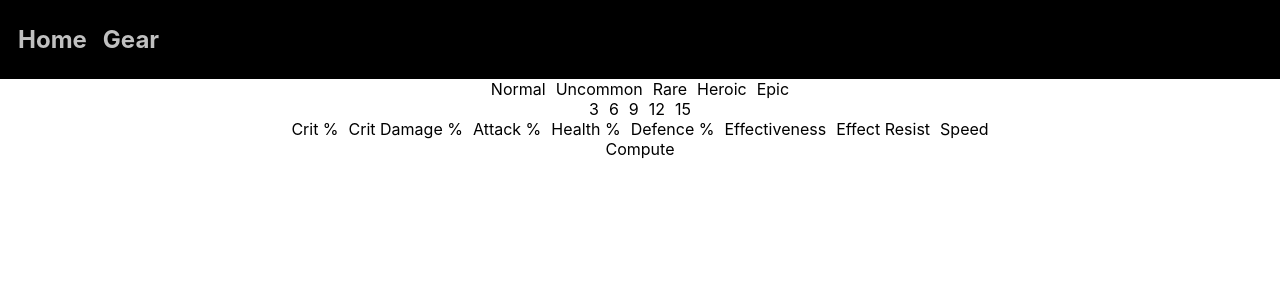
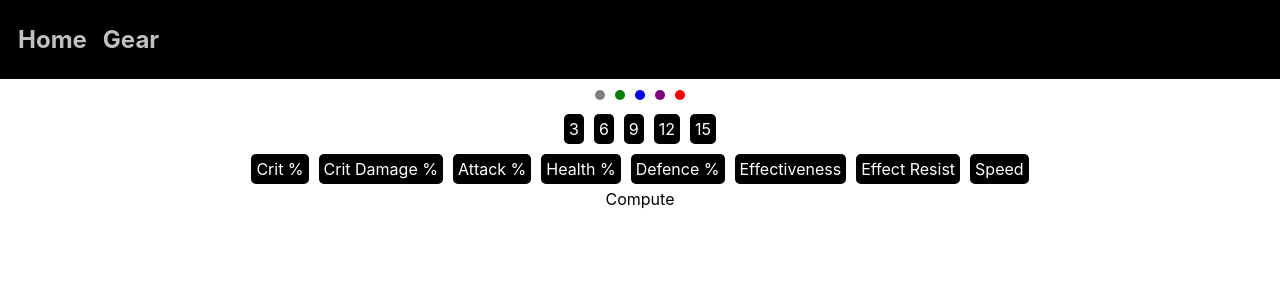
Before and after one commit to Cameronl14320/epic7-rebuilt, a Next.js app: page /gear in a window 1280 px wide. Shown: the top 300 px of the page. Built offline with nearby package versions, Linux system fonts and the light colour scheme.

Commit message:
added styling to buttons

```diff
--- a/components/gear/enhanceSelect.tsx
+++ b/components/gear/enhanceSelect.tsx
@@ -1,12 +1,18 @@
 import GearSettings from '../../objects/GearSettings'
 import { Box } from 'rebass'
 import settings from '../../data/settings'
+import { Button, Color } from '../../styles/theme'
 
 const maxEnhance = settings.maxEnhance;
 
 const enhanceStyle = {
-    display: 'inline',
-    mx: '5px',
+    display: 'inline-flex',
+    textAlign: 'center',
+    mx: Button.margin,
+    padding: Button.padding,
+    borderRadius: Button.borderRadius,
+    background: Color.theme.primary,
+    color: Color.theme.secondary,
 }
 
 export default function enhanceSelect(props : {settings : GearSettings}) {
--- a/components/gear/raritySelect.tsx
+++ b/components/gear/raritySelect.tsx
@@ -2,12 +2,17 @@ import GearSettings from '../../objects/GearSettings'
 import { Box } from 'rebass'
 import settings from '../../data/settings'
 import { RarityArray } from '../../objects/RarityArray'
+import { Button, Color } from '../../styles/theme'
 
 const maxRarity = settings.maxRarity;
 
 const rarityStyle = {
-    display: 'inline',
-    mx: '5px',
+    display: 'inline-flex',
+    textAlign: 'center',
+    mx: Button.margin,
+    padding: Button.padding,
+    borderRadius: Button.borderRadius,
+    color: Color.theme.secondary,
 }
 
 export default function raritySelect(props : {settings : GearSettings}) {
@@ -15,9 +20,9 @@ export default function raritySelect(props : {settings : GearSettings}) {
 
     var rarityButtons = [];
     for (let n = 0; n < maxRarity; n++) {
+        let color : string = RarityArray[n].color;
         rarityButtons.push(
-            <Box key={"rarity-select-button-" + n} sx={rarityStyle}>
-                {RarityArray[n]}
+            <Box key={"rarity-select-button-" + n} sx={rarityStyle} style={{background: color}}>
             </Box>
         )
     }
--- a/components/gear/substatSelect.tsx
+++ b/components/gear/substatSelect.tsx
@@ -1,10 +1,17 @@
 import GearSelection from '../../objects/GearSelection'
 import { SubArray, SubStat } from '../../objects/SubStat'
 import { Box } from 'rebass'
+import { Button, Color } from '../../styles/theme'
+
 
 const subSelectStyle = {
-    display: 'inline',
-    mx: '5px',
+    display: 'inline-flex',
+    textAlign: 'center',
+    mx: Button.margin,
+    padding: Button.padding,
+    borderRadius: Button.borderRadius,
+    background: Color.theme.primary,
+    color: Color.theme.secondary,
 }
 
 export default function substatSelect(props : {selection : GearSelection}) {
@@ -19,7 +26,6 @@ export default function substatSelect(props : {selection : GearSelection}) {
         )
     }
 
-
     return (
         <>
             {subSelectButtons}
--- a/components/header.tsx
+++ b/components/header.tsx
@@ -1,12 +1,12 @@
 import React from 'react'
 import { Box } from 'rebass'
 import Link from 'next/link'
-import colors from '../styles/colors'
+import { Color } from '../styles/theme'
 
 const headerStyle = {
     header: {
-        background: colors.theme.primary,
-        color: colors.theme.secondarybeta,
+        background: Color.theme.primary,
+        color: Color.theme.secondarybeta,
         padding: '20px 0px 20px 10px',
     },
     header_layout: {
@@ -16,7 +16,7 @@ const headerStyle = {
         py: '5px',
     },
     header_buttons: {
-        background: colors.theme.primary,
+        background: Color.theme.primary,
         margin: [1, 2],
         fontSize: [2, 3, 4],
         display: 'inline',
@@ -25,7 +25,7 @@ const headerStyle = {
         overflow: 'hidden',
         fontWeight: 'bold' as 'bold',
         ':hover': {
-            color: colors.theme.secondary,
+            color: Color.theme.secondary,
         },
     },
 }
--- a/data/rarities.json
+++ b/data/rarities.json
@@ -1,19 +1,29 @@
 {
     "rarities": [
         {
-            "rarity": "Normal"
+            "rarity": "Normal",
+            "color": "gray",
+            "value": 0
         },
         {
-            "rarity": "Uncommon"
+            "rarity": "Uncommon",
+            "color": "green",
+            "value": 1
         },
         {
-            "rarity": "Rare"
+            "rarity": "Rare",
+            "color": "blue",
+            "value": 2
         },
         {
-            "rarity": "Heroic"
+            "rarity": "Heroic",
+            "color": "purple",
+            "value": 3
         },
         {
-            "rarity": "Epic"
+            "rarity": "Epic",
+            "color": "red",
+            "value": 4
         }
     ]
 }
--- /dev/null
+++ b/objects/Rarity.tsx
@@ -0,0 +1,11 @@
+export default class Rarity {
+    public rarity : string;
+    public color : string;
+    public value : number
+
+    constructor(rarity : string, color : string, value : number) {
+        this.rarity = rarity;
+        this.color = color;
+        this.value = value;
+    }
+}
--- a/objects/RarityArray.tsx
+++ b/objects/RarityArray.tsx
@@ -1,13 +1,14 @@
 import rarities from '../data/rarities.json'
+import Rarity from './Rarity'
 
-function createRarityArray() : string[] {
-    let array : string[] = [];
+function createRarityArray() : Rarity[] {
+    let array : Rarity[] = [];
     let jsonArray : any[] = [];
 
-    Object.keys(rarities.rarities).forEach(key => jsonArray.push({rarity: rarities.rarities[key].rarity}))
-    jsonArray.forEach(element => {array.push(element.rarity);});
+    Object.keys(rarities.rarities).forEach(key => jsonArray.push({rarity: rarities.rarities[key].rarity, color: rarities.rarities[key].color, value: rarities.rarities[key].value}))
+    jsonArray.forEach(element => {array.push(new Rarity(element.rarity, element.color, element.value));});
 
     return array;
 }
 
-export const RarityArray : string[] = createRarityArray();
+export const RarityArray : Rarity[] = createRarityArray();
--- a/pages/gear.tsx
+++ b/pages/gear.tsx
@@ -21,6 +21,9 @@ const gearStyle = {
     grid: {
         display: 'grid'
     },
+    gridRow: {
+        margin: '5px',
+    },
     compute: {
         justifyContent: 'center',
         display: 'flex',
@@ -33,13 +36,13 @@ export default function gear(props) {
             <Box id="gear-center-container" sx={gearStyle.centerContainer}>
                 <Box id="gear-grid" sx={gearStyle.grid}>
                     <Box id="gear-grid-row-1">
-                        <Box id="gear-grid-rarity-select">{raritySelect({settings})}</Box>
+                        <Box id="gear-grid-rarity-select" sx={gearStyle.gridRow}>{raritySelect({settings})}</Box>
                     </Box>
                     <Box id="gear-grid-row-2">
-                        <Box id="gear-grid-enhance-select">{enhanceSelect({settings})}</Box>
+                        <Box id="gear-grid-enhance-select" sx={gearStyle.gridRow}>{enhanceSelect({settings})}</Box>
                     </Box>
                     <Box id="gear-grid-row-3">
-                        <Box id="gear-grid-substat-select">{substatSelect({selection})}</Box>
+                        <Box id="gear-grid-substat-select" sx={gearStyle.gridRow}>{substatSelect({selection})}</Box>
                     </Box>
                 </Box>
                 <Box id="gear-compute" sx={gearStyle.compute}>
--- a/styles/colors.tsx
+++ /dev/null
@@ -1,15 +0,0 @@
-export default {
-    theme: {
-        primary: 'black',
-        secondary: 'white',
-        primarybeta: 'darkgray',
-        secondarybeta: 'silver'
-    },
-    rarity: {
-        normal: "Gray",
-        uncommon: "Green",
-        rare: "Blue",
-        heroic: "Purple",
-        epic: "Red",
-    }
-}
--- /dev/null
+++ b/styles/theme.tsx
@@ -0,0 +1,14 @@
+export const Button = {
+    padding: '5px',
+    margin: '5px',
+    borderRadius: '5px',
+}
+
+export const Color = {
+    theme: {
+        primary: 'black',
+        secondary: 'white',
+        primarybeta: 'darkgray',
+        secondarybeta: 'silver'
+    }
+}
```
Also changed, not shown: components/shared/button.tsx (added).
